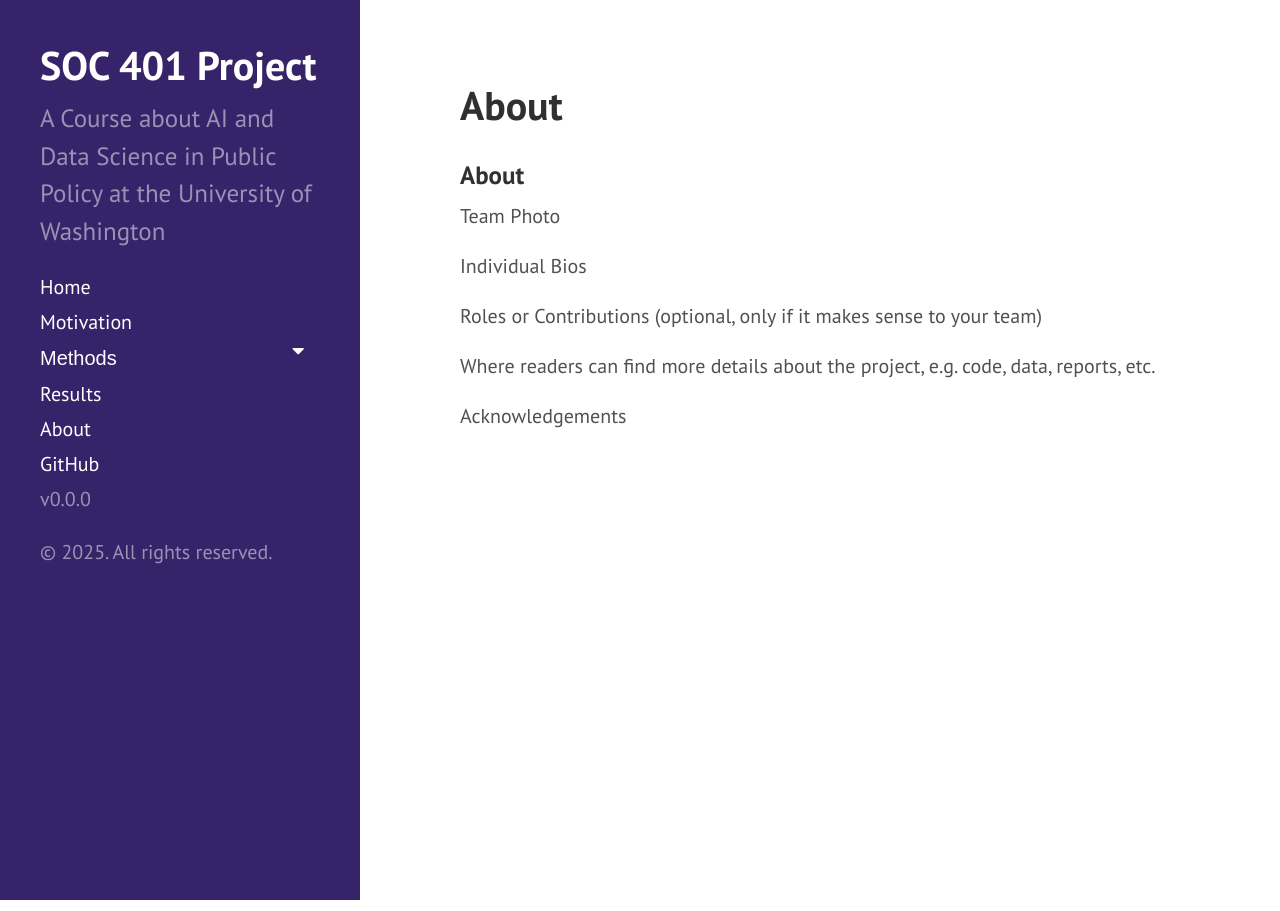
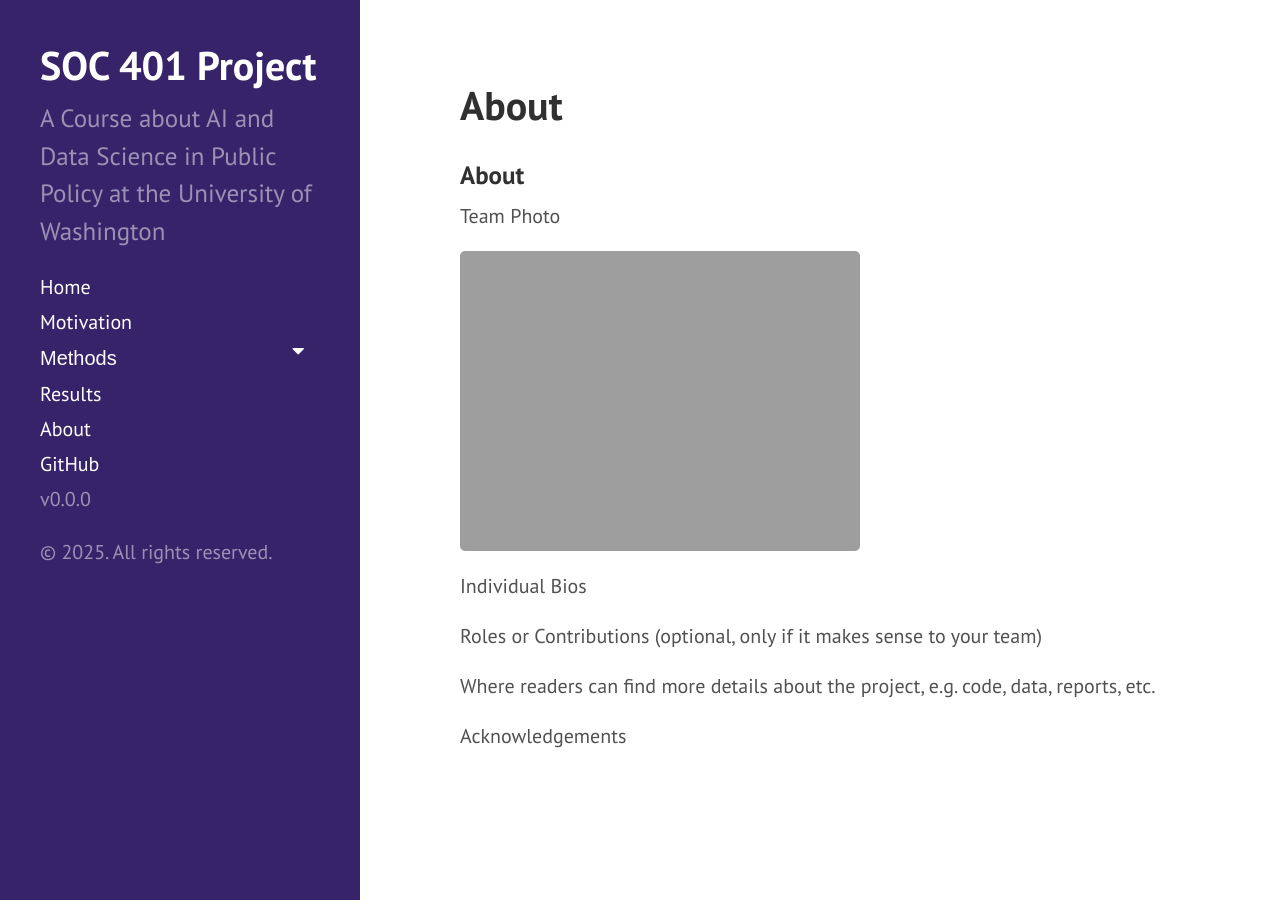
Before and after one commit to JianiT/SOC401-DS-AI-lab, a Jekyll site: the page built from about.md, in a window 1280 px wide. Built offline with Jekyll 4.4.1, drawn with Linux system fonts in a browser that asks for light colours.

Commit message:
Add image tag for team photo in about.md

```diff
--- a/about.md
+++ b/about.md
@@ -7,6 +7,8 @@ title: About
 
 Team Photo
 
+<img src="{{ site.url }}{{ site.baseurl }}/assets/img/about.HEIC">
+
 Individual Bios
 
 Roles or Contributions (optional, only if it makes sense to your team)
```
